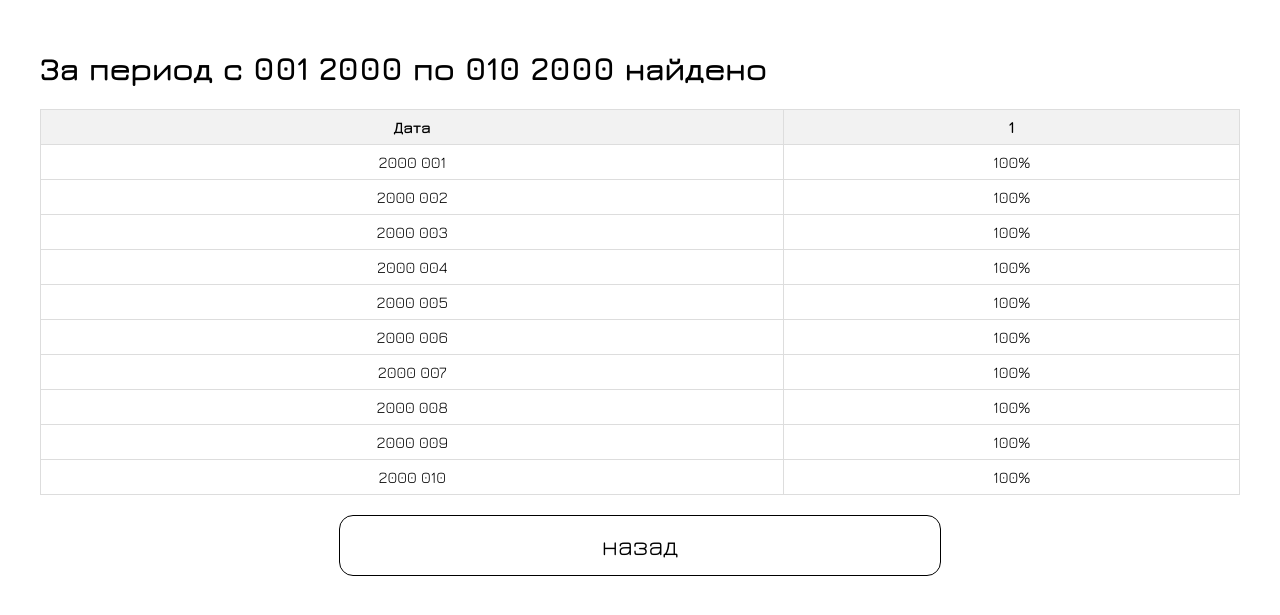
After one commit to glebics/geo_institute, a Django app: page /fullness/1/ in a window 1280 px wide. The commit adds this page. Shown: the top 615 px of the page. Run offline with Django 4.2, Linux system fonts and the light colour scheme; parts of the project's set-up code (start-up, migrations or seed data) failed here and were passed over.

Commit message:
added fullness view, not real functionality throw db

```diff
--- /dev/null
+++ b/app/api/templates/fullness.html
@@ -0,0 +1,94 @@
+<!DOCTYPE html>
+<html lang="en">
+
+<head>
+    <meta charset="UTF-8">
+    <title>Fullness of Data</title>
+    <style>
+        @font-face {
+            font-family: 'Jura';
+            src: url('/static/fonts/Jura.ttf') format('truetype');
+        }
+
+        body,
+        h1,
+        p {
+            font-family: 'Jura', sans-serif;
+        }
+
+        .content {
+            max-width: 1200px;
+            margin: 0 auto;
+            padding: 20px;
+        }
+
+        table {
+            width: 100%;
+            border-collapse: collapse;
+        }
+
+        th,
+        td {
+            border: 1px solid #ddd;
+            padding: 8px;
+            text-align: center;
+        }
+
+        th {
+            background-color: #f2f2f2;
+        }
+
+        .back-button {
+            text-align: center;
+            margin-top: 20px;
+        }
+
+        .back-button a {
+            width: 50%;
+            font-family: Jura;
+            height: 59px;
+            background-color: #fff;
+            color: #000;
+            border: 1px solid #000000;
+            border-radius: 14px;
+            font-size: 27px;
+            text-transform: lowercase;
+            cursor: pointer;
+            display: inline-block;
+            text-decoration: none;
+            text-align: center;
+            line-height: 59px;
+        }
+
+        .back-button a:hover {
+            background-color: #f0f0f0;
+        }
+    </style>
+</head>
+
+<body>
+    <div class="content">
+        <h1>За период с {{ start_period }} по {{ end_period }} найдено</h1>
+        <table>
+            <thead>
+                <tr>
+                    <th>Дата</th>
+                    <th>{{ station_name }}</th>
+                </tr>
+            </thead>
+            <tbody>
+                {% for date, fullness in data %}
+                <tr>
+                    <td>{{ date }}</td>
+                    <td>{{ fullness }}</td>
+                </tr>
+                {% endfor %}
+            </tbody>
+        </table>
+        <div class="back-button">
+            <a href="{% url 'home' %}">назад</a>
+        </div>
+    </div>
+</body>
+
+</html>
--- a/app/api/urls.py
+++ b/app/api/urls.py
@@ -1,7 +1,7 @@
 from django.urls import path
 from .views import (signup_view, login_view, home_view, logout_view,
                 stations_json_view, station_coordinates_json_view,
-                files_json_view)
+                files_json_view, fullness_view)
 
 
 urlpatterns = [
@@ -9,6 +9,7 @@ urlpatterns = [
     path('login/', login_view, name='login'),
     path('logout/', logout_view, name='logout'),
     path('', home_view, name='home'),
+    path('fullness/<str:station_name>/', fullness_view, name='fullness'),
 
     path('stations/', stations_json_view, name='stations'),
     path('station_coordinates/', station_coordinates_json_view, name='station_coordinates'),
--- a/app/api/views.py
+++ b/app/api/views.py
@@ -58,6 +58,31 @@ def files_json_view(request):
 #     data = get_data_from_secondary_db()
 #     return JsonResponse({'data': data})
 
+def fullness_view(request, station_name):
+    # Пример данных
+    start_period = "001 2000"
+    end_period = "010 2000"
+    data = [
+        ("2000 001", "100%"),
+        ("2000 002", "100%"),
+        ("2000 003", "100%"),
+        ("2000 004", "100%"),
+        ("2000 005", "100%"),
+        ("2000 006", "100%"),
+        ("2000 007", "100%"),
+        ("2000 008", "100%"),
+        ("2000 009", "100%"),
+        ("2000 010", "100%"),
+    ]
+
+    context = {
+        'start_period': start_period,
+        'end_period': end_period,
+        'station_name': station_name,
+        'data': data,
+    }
+    return render(request, 'fullness.html', context)
+
 
 def signup_view(request):
     if request.method == 'POST':
```
Also changed, not shown: app/api/templates/header.html (+11 -1 lines), app/api/templates/home.html (+19 -18 lines).
